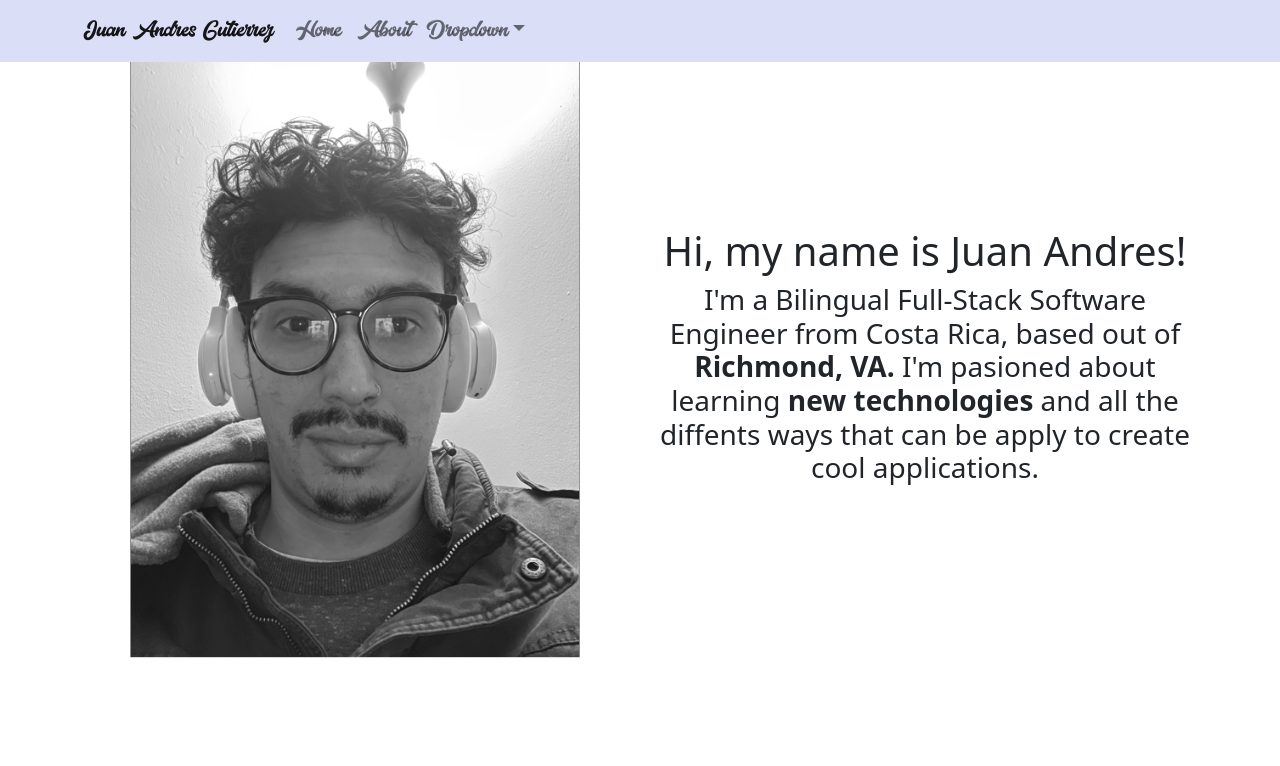
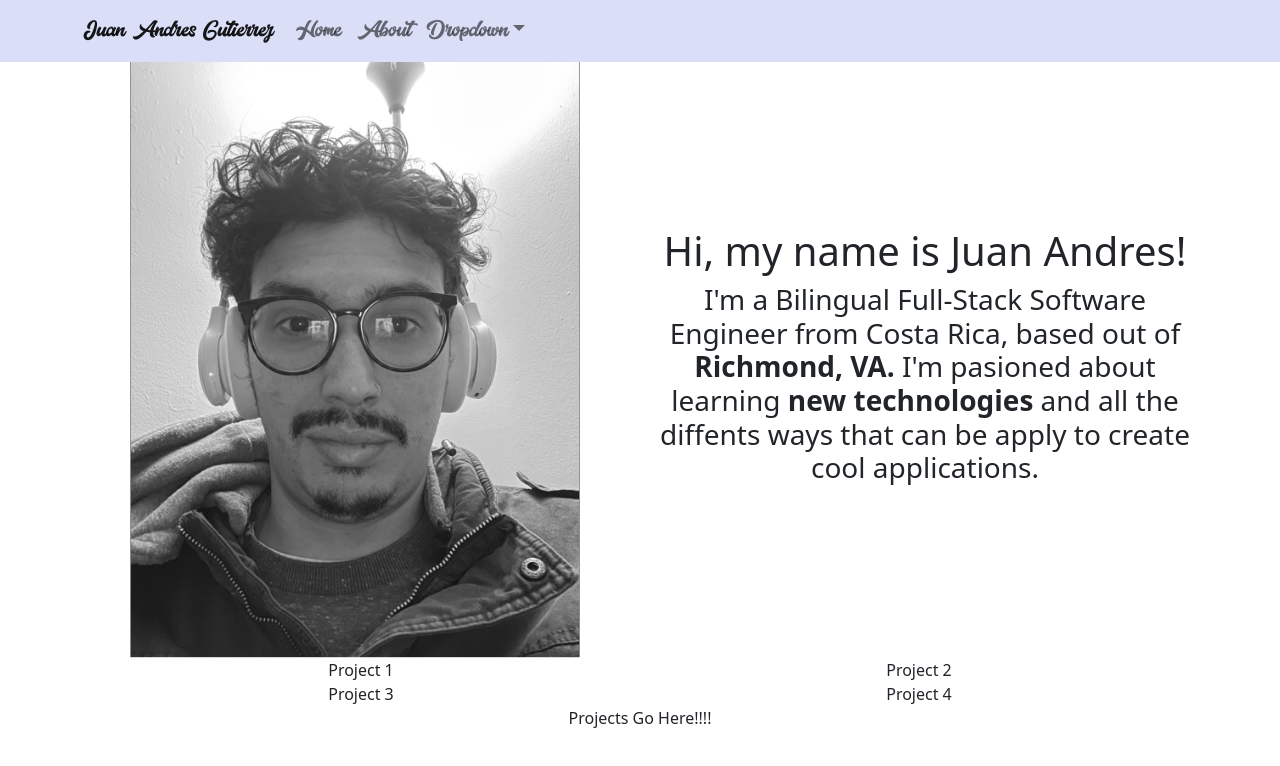
Before and after one commit to JAndrzGutierrez/personal-portfolio, a React (Create React App) app: page / in a window 1280 px wide. Shown: the top 766 px of the page. Built offline with nearby package versions, Linux system fonts and the light colour scheme.

Commit message:
added MyProjects component

```diff
--- a/src/Components/Landing-Page/LandingPage.js
+++ b/src/Components/Landing-Page/LandingPage.js
@@ -4,16 +4,27 @@ import Col from "react-bootstrap/Col";
 import Row from "react-bootstrap/Row";
 import Image from "react-bootstrap/Image";
 import profile from "../../images/profile.png";
+import MyProjects from "../../Components/MyProjects/MyProjects.js";
 const LandingPage = () => {
   return (
     <Container>
       <Row>
         <Col className="profile-picture" lg={true}>
-        <Image fluid src={profile} width={450}/>
+          <Image fluid src={profile} width={450} />
         </Col>
-        <Col className="profile-intro"><h1>Hi, my name is Juan Andres!</h1>
-        <h3>I'm a Bilingual Full-Stack Software Engineer from Costa Rica, based out of <strong>Richmond, VA.</strong> I'm pasioned about learning <strong>new technologies</strong> and all the diffents ways that can be apply to create cool applications.</h3></Col>
+        <Col className="profile-intro">
+          <h1>Hi, my name is Juan Andres!</h1>
+          <h3>
+            I'm a Bilingual Full-Stack Software Engineer from Costa Rica, based
+            out of <strong>Richmond, VA.</strong> I'm pasioned about learning{" "}
+            <strong>new technologies</strong> and all the diffents ways that can
+            be apply to create cool applications.
+          </h3>
+        </Col>
       </Row>
+      <Col className="my-projects">
+        <MyProjects />
+      </Col>
     </Container>
   );
 };
--- /dev/null
+++ b/src/Components/MyProjects/MyProjects.js
@@ -0,0 +1,23 @@
+import Container from "react-bootstrap/Container";
+import Col from "react-bootstrap/Col";
+import Row from "react-bootstrap/Row";
+
+
+
+const MyProjects = () => {
+    return (
+        <Container>
+            <Row>
+                <Col>Project 1</Col>
+                <Col>Project 2</Col>
+            </Row>
+            <Row>
+                <Col>Project 3</Col>
+                <Col>Project 4</Col>
+            </Row>
+         Projects Go Here!!!!
+        </Container>
+    )
+}
+
+export default MyProjects;
```
